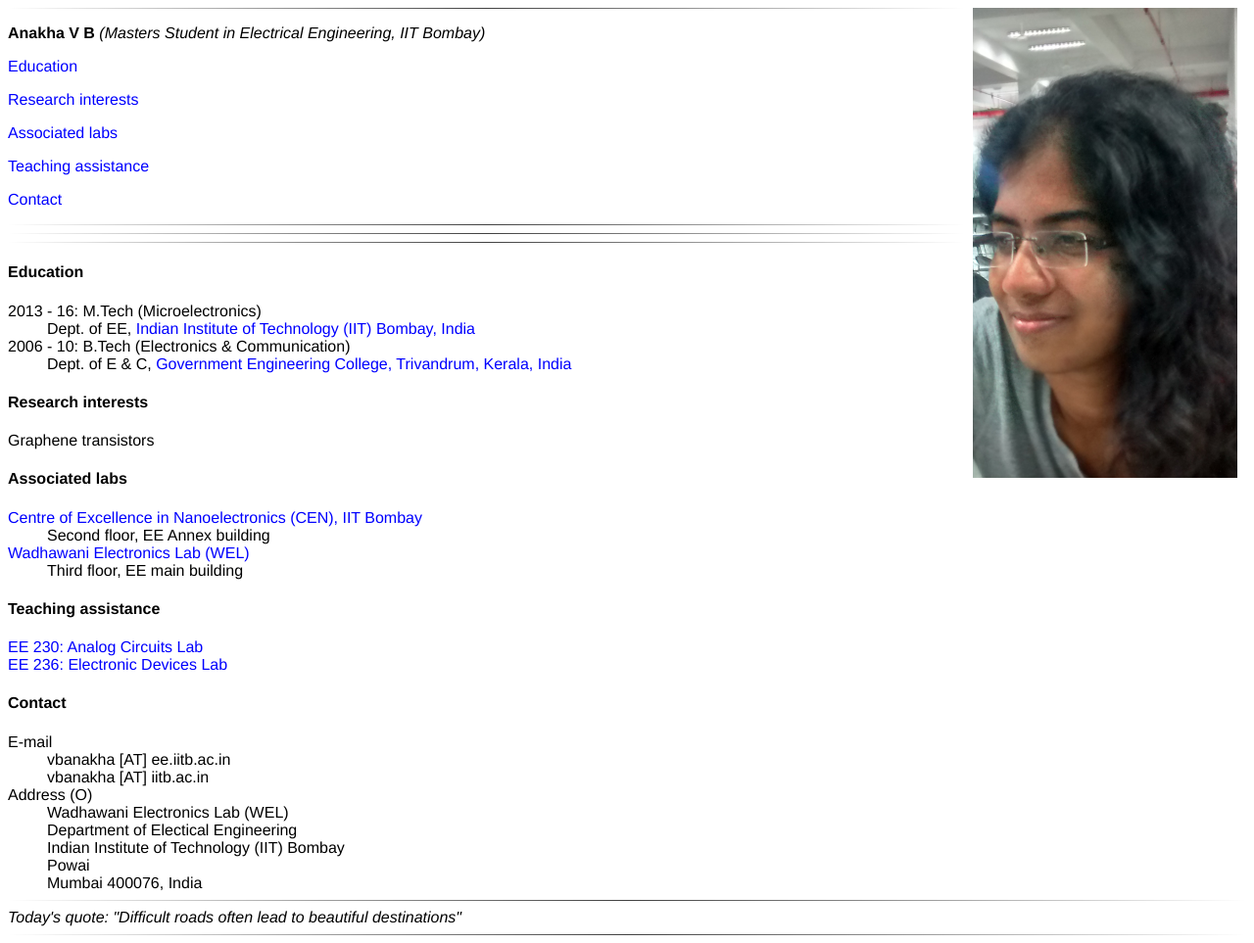
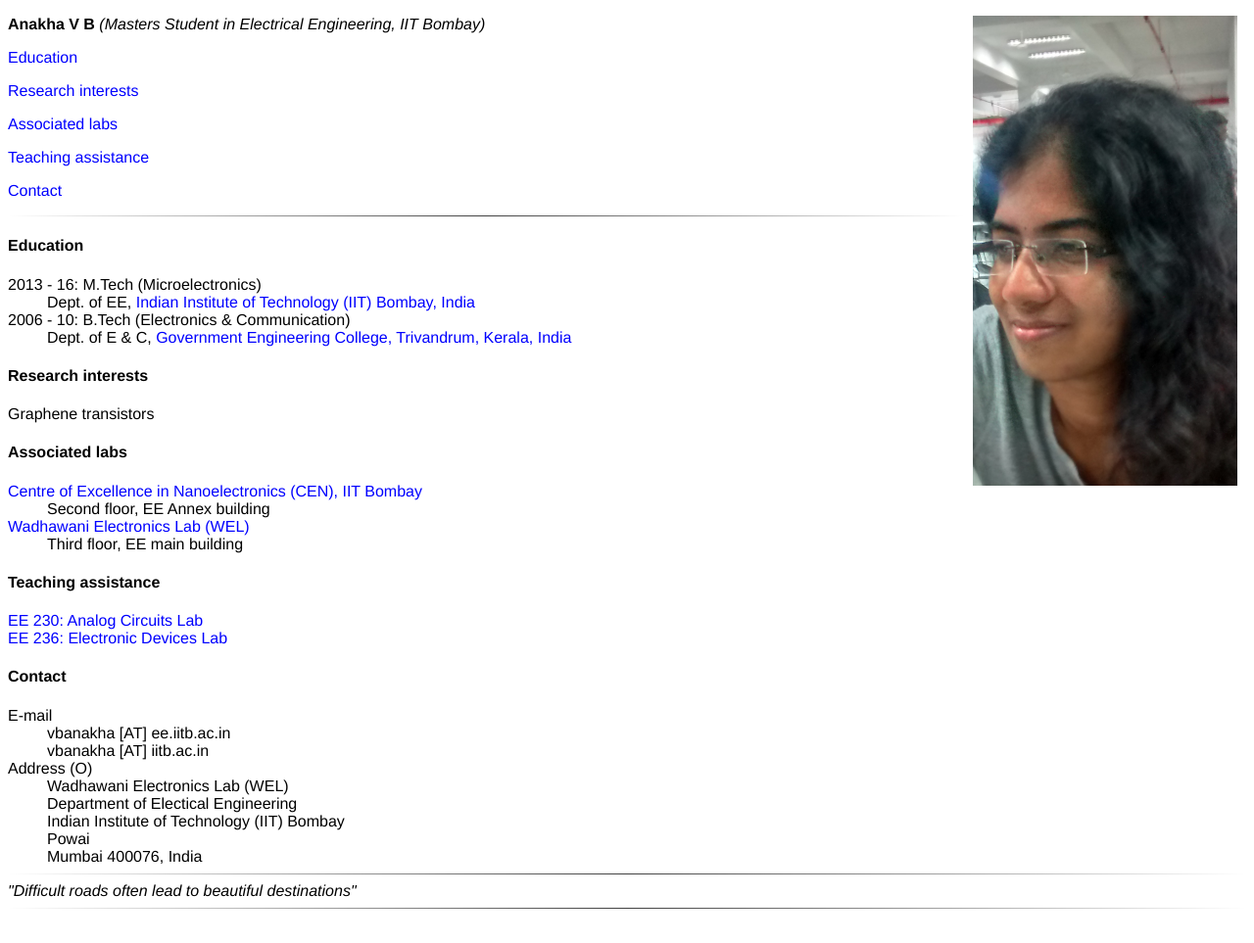
Before and after one commit to vbanakha/vbanakha.github.io, a plain HTML site: page index.html in a window 1280 px wide. Shown: the whole page at 98% size. After the commit the page ends 936 px from the top, so only its background shows below. Drawn offline with Linux system fonts and the light colour scheme.

Commit message:
Update index.html
minor alignments

```diff
--- a/index.html
+++ b/index.html
@@ -12,6 +12,8 @@ A:active { COLOR: black; TEXT-DECORATION: none}
 </style>
 
 <style>
+/* Defining the horizondal ruler style */
+/* Ref: https://css-tricks.com/simple-styles-for-horizontal-rules/ */
  /* Gradient transparent - color - transparent */
 hr{
  border: 0;
@@ -28,7 +30,6 @@ hr{
 <!--<img src="images/pic_anakha.png" align=right hspace=9 width="250" height="250"> -->
 <img src="images/pic_anakha.png" align=right hspace=9 width="270" height="480">
 
- <hr>
 
 <p>
 <b> Anakha V B </b> <i> (Masters Student in Electrical Engineering, IIT Bombay) </i>
@@ -49,8 +50,6 @@ hr{
 <a href="#C7"style="text-decoration:none;">Contact</a>
 </p>
 
-<hr>
-<HR>
 <HR>
 
 <h4><a id="C1">Education</h2>
@@ -96,7 +95,7 @@ hr{
 <dd>Mumbai 400076, India</dd>
 
 <HR>
-<i>Today's quote: "Difficult roads often lead to beautiful destinations"</i>
+<center> </center><i>"Difficult roads often lead to beautiful destinations"</i> </center>
 <HR>
 
 </html>
```
